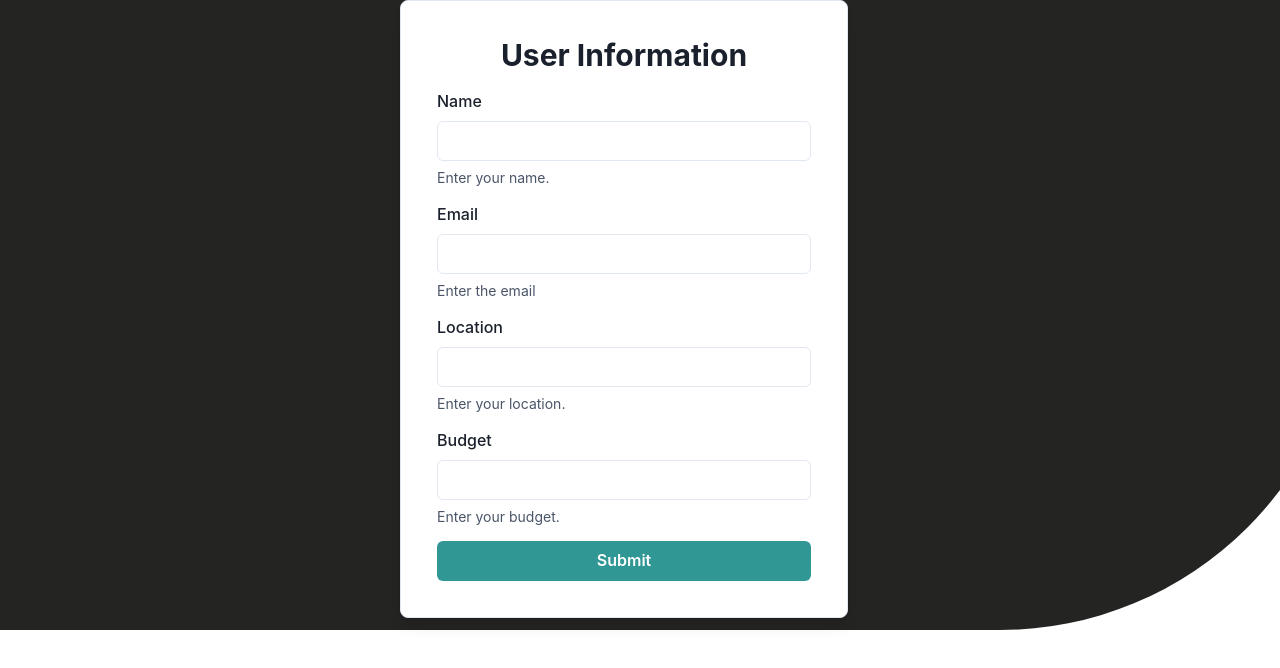
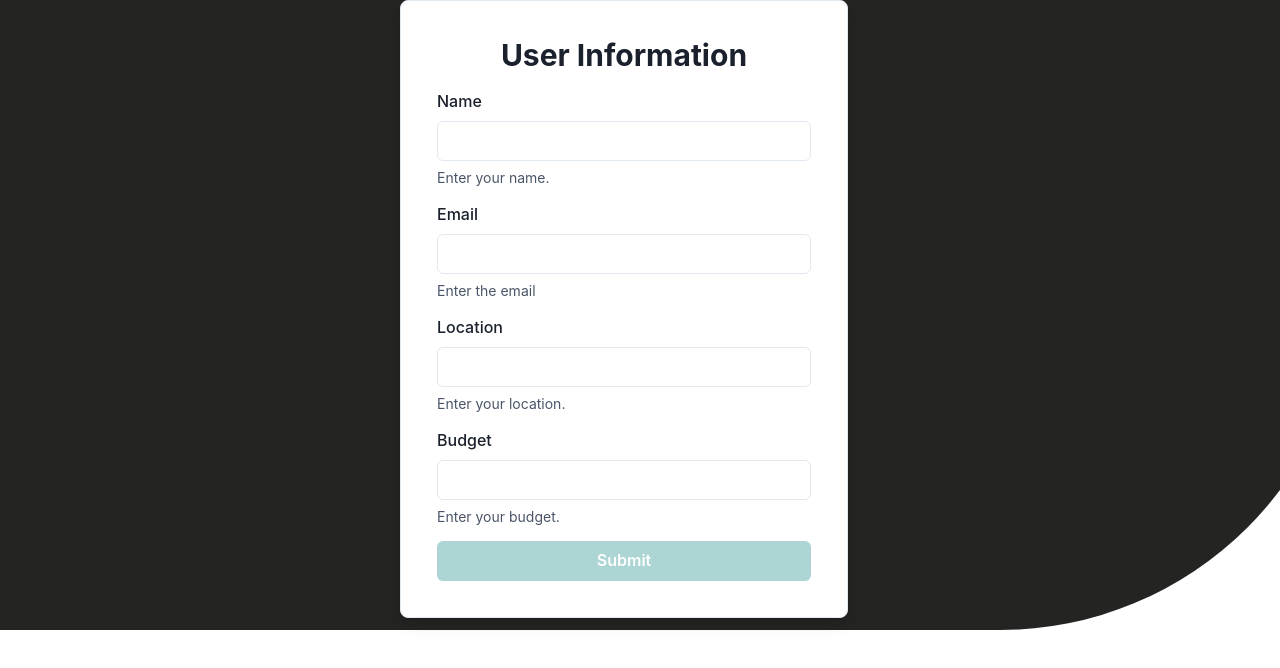
Before and after one commit to vanshika704/FeastFriends704, a React (Vite) app: page /partners in a window 1280 px wide. Shown: the top 668 px of the page. Built offline with nearby package versions, Linux system fonts and the light colour scheme; a web font is replaced by a local one.

Commit message:
form complete

```diff
--- a/src/components/partners.jsx
+++ b/src/components/partners.jsx
@@ -8,7 +8,6 @@ import {
     Button,
     Box,
     Heading,
-
 } from '@chakra-ui/react';
 import { useState } from 'react';
 import { useNavigate } from 'react-router-dom';
@@ -28,10 +27,24 @@ function Partners() {
             budget: false,
         });
 
-        const handleNameChange = (e) => setName(e.target.value);
-        const handleEmailChange = (e) => setEmail(e.target.value);
-        const handleLocationChange = (e) => setLocation(e.target.value);
-        const handleBudgetChange = (e) => setBudget(e.target.value);
+        const [isPristine, setIsPristine] = useState(true); // Track form pristine state
+
+        const handleNameChange = (e) => {
+            setName(e.target.value);
+            setIsPristine(false); // Mark form as not pristine on first change
+        };
+        const handleEmailChange = (e) => {
+            setEmail(e.target.value);
+            setIsPristine(false); // Mark form as not pristine on first change
+        };
+        const handleLocationChange = (e) => {
+            setLocation(e.target.value);
+            setIsPristine(false); // Mark form as not pristine on first change
+        };
+        const handleBudgetChange = (e) => {
+            setBudget(e.target.value);
+            setIsPristine(false); // Mark form as not pristine on first change
+        };
 
         const handleBlur = (field) => {
             setTouched({
@@ -44,9 +57,11 @@ function Partners() {
         const isEmailError = email === '' && touched.email;
         const isLocationError = location === '' && touched.location;
         const isBudgetError = budget === '' && touched.budget;
-const Submit = ()=>{
-    navigate("/find-partners");
-}
+
+        const Submit = () => {
+            navigate("/find-partners");
+        };
+
         return (
             <Box
                 maxW="md"
@@ -57,8 +72,6 @@ const Submit = ()=>{
                 boxShadow="lg"
                 bg="white"
                 marginLeft={400}
-
-
             >
                 <Heading as="h3" size="lg" mb="4" textAlign="center">
                     User Information
@@ -88,9 +101,7 @@ const Submit = ()=>{
                             onBlur={() => handleBlur('email')}
                         />
                         {!isEmailError ? (
-                            <FormHelperText>
-                                Enter the email
-                            </FormHelperText>
+                            <FormHelperText>Enter the email</FormHelperText>
                         ) : (
                             <FormErrorMessage>Email is required.</FormErrorMessage>
                         )}
@@ -126,7 +137,14 @@ const Submit = ()=>{
                         )}
                     </FormControl>
 
-                    <Button colorScheme="teal" type="submit" onClick={Submit} isDisabled={isNameError || isEmailError || isLocationError || isBudgetError}>
+                    <Button
+                        colorScheme="teal"
+                        type="submit"
+                        onClick={Submit}
+                        isDisabled={
+                            (isPristine || isNameError || isEmailError || isLocationError || isBudgetError)
+                        }
+                    >
                         Submit
                     </Button>
                 </VStack>
@@ -135,9 +153,7 @@ const Submit = ()=>{
     };
 
     return (
-       <div className='Partners'><FormExample /></div>
-
-
+        <div className='Partners'><FormExample /></div>
     );
 }
 
```
